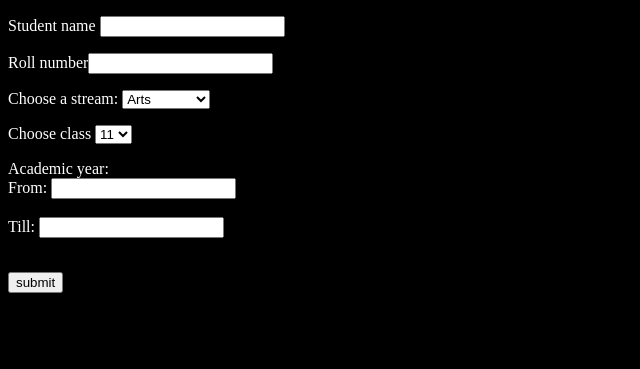
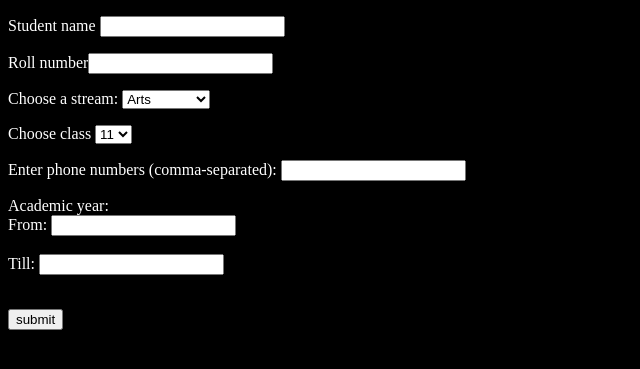
Before and after one commit to localrice/dalton-attendance, a Flask app: page /addStudents in a window 1280 px wide. Shown: the top 369 px of the page, without its empty margins (0-640 px from the left). Run offline with Flask 3, Linux system fonts and the light colour scheme.

Commit message:
added new input field for phoen numbers

```diff
--- a/templates/add_students.html
+++ b/templates/add_students.html
@@ -23,7 +23,10 @@
           <option value="12">12</option>
 
         </select>
-
+        <p>
+          <label for="phone_numbers">Enter phone numbers (comma-separated):</label>
+          <input type="text" id="phone_numbers" name="phone_numbers" required>
+        </p>
         <p>Academic year:<br/>
         <label for="year1">From:</label>
         <input type="number" id="year1" name="year1" required><br><br>
```
